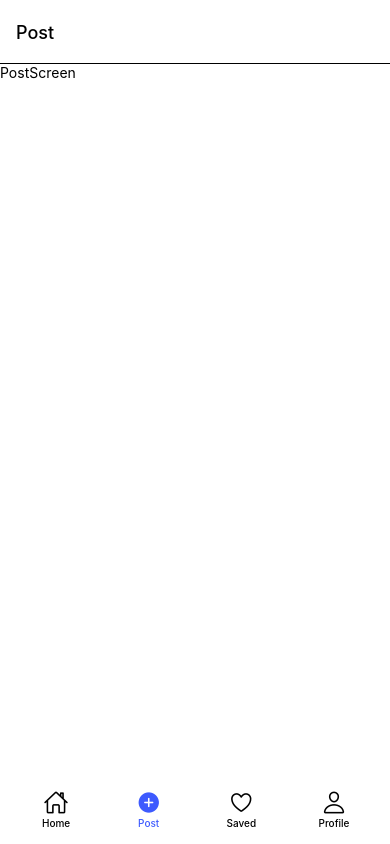
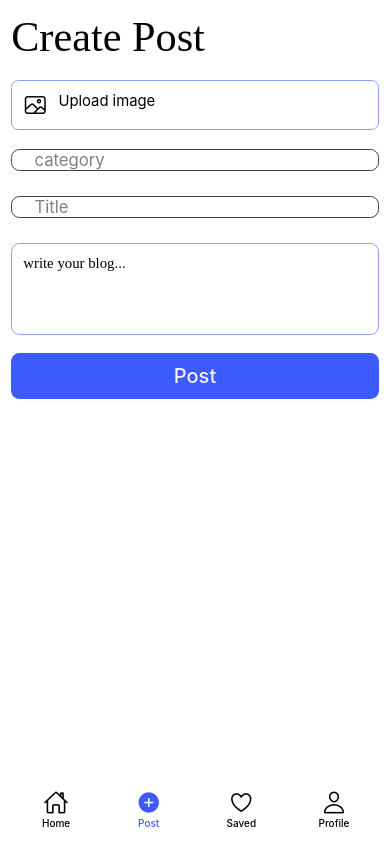
Before and after one commit to I-am-Boora/fullstack-blog-app, a React Native app: screen /Post in a window 390 px wide. Built offline with nearby package versions, Linux system fonts and the light colour scheme.

Commit message:
create new post screen added

```diff
--- a/App.js
+++ b/App.js
@@ -59,6 +59,7 @@ const App = () => {
           name="Post"
           component={PostScreen}
           options={{
+            headerShown: false,
             tabBarIcon: ({focused, color, size}) => (
               <TabBarIcon
                 name="add-circle"
--- a/package.json
+++ b/package.json
@@ -17,6 +17,7 @@
     "react": "18.2.0",
     "react-native": "0.73.1",
     "react-native-gesture-handler": "^2.14.0",
+    "react-native-image-picker": "^7.1.0",
     "react-native-safe-area-context": "^4.8.2",
     "react-native-screens": "^3.29.0",
     "react-native-size-matters": "^0.4.2",
--- a/screens/PostScreen.js
+++ b/screens/PostScreen.js
@@ -1,14 +1,114 @@
-import {StyleSheet, Text, View} from 'react-native';
-import React from 'react';
+import {
+  StyleSheet,
+  Text,
+  View,
+  TextInput,
+  ScrollView,
+  Pressable,
+} from 'react-native';
+import React, {useState} from 'react';
+import {moderateScale, scale, verticalScale} from 'react-native-size-matters';
+import InputBox from '../src/component/InputBox';
+import CustomButton from '../src/component/CustomButton';
+import Icon from 'react-native-vector-icons/Ionicons';
+import {useTheme} from '@react-navigation/native';
+import {launchCamera, launchImageLibrary} from 'react-native-image-picker';
 
 const PostScreen = () => {
+  const [category, setCategory] = useState('');
+  const [title, setTitle] = useState('');
+  const [content, setContent] = useState('');
+  const [photo, setPhoto] = useState(null);
+  const {colors} = useTheme();
+  const handleCategory = data => {
+    setCategory(data);
+  };
+  const handleTitle = data => {
+    setTitle(data);
+  };
+  const handlePost = () => {
+    console.log(category, title, content);
+  };
+
+  const handleChoosePhoto = async () => {
+    await launchImageLibrary({noData: true}, response => {
+      // console.log(response);
+      if (response) {
+        setPhoto(response);
+      }
+    });
+  };
   return (
-    <View>
-      <Text>PostScreen</Text>
-    </View>
+    <ScrollView style={styles.container}>
+      <Text style={[styles.title, {color: colors.text}]}>Create Post</Text>
+      <View style={[styles.imageContainer, {borderColor: colors.secondary}]}>
+        <Pressable style={styles.imageComponent} onPress={handleChoosePhoto}>
+          <Icon name="image-outline" size={24} />
+          <Text style={styles.imageText}>Upload image</Text>
+        </Pressable>
+      </View>
+      <InputBox
+        placeholder="category"
+        handleInput={handleCategory}
+        value={category}
+        secureTextEntry={false}
+      />
+      <InputBox
+        placeholder="Title"
+        handleInput={handleTitle}
+        value={title}
+        secureTextEntry={false}
+      />
+      <View style={[styles.detailContainer, {borderColor: colors.secondary}]}>
+        <TextInput
+          multiline={true}
+          numberOfLines={4}
+          placeholder="write your blog..."
+          style={styles.input}
+          value={content}
+          onChangeText={text => setContent(text)}
+        />
+      </View>
+      <CustomButton title="Post" onPress={handlePost} />
+    </ScrollView>
   );
 };
 
 export default PostScreen;
 
-const styles = StyleSheet.create({});
+const styles = StyleSheet.create({
+  container: {
+    paddingHorizontal: scale(10),
+  },
+  title: {
+    fontSize: moderateScale(40),
+    fontFamily: 'Lora-VariableFont_wght',
+    marginVertical: verticalScale(10),
+  },
+  detailContainer: {
+    borderWidth: moderateScale(0.7),
+    borderRadius: moderateScale(8),
+    padding: scale(10),
+    marginVertical: verticalScale(10),
+  },
+  input: {
+    fontSize: moderateScale(14),
+    fontFamily: 'Poppins-Regular',
+    width: '95%',
+  },
+  imageContainer: {
+    borderWidth: moderateScale(1),
+    borderRadius: moderateScale(7),
+
+    justifyContent: 'center',
+    marginVertical: verticalScale(5),
+  },
+  imageComponent: {
+    flexDirection: 'row',
+    padding: scale(10),
+  },
+  imageText: {
+    fontSize: moderateScale(14),
+    paddingLeft: scale(10),
+  },
+});
```
Also changed, not shown: 2 other files (tests, documents, lock files or other folders).
